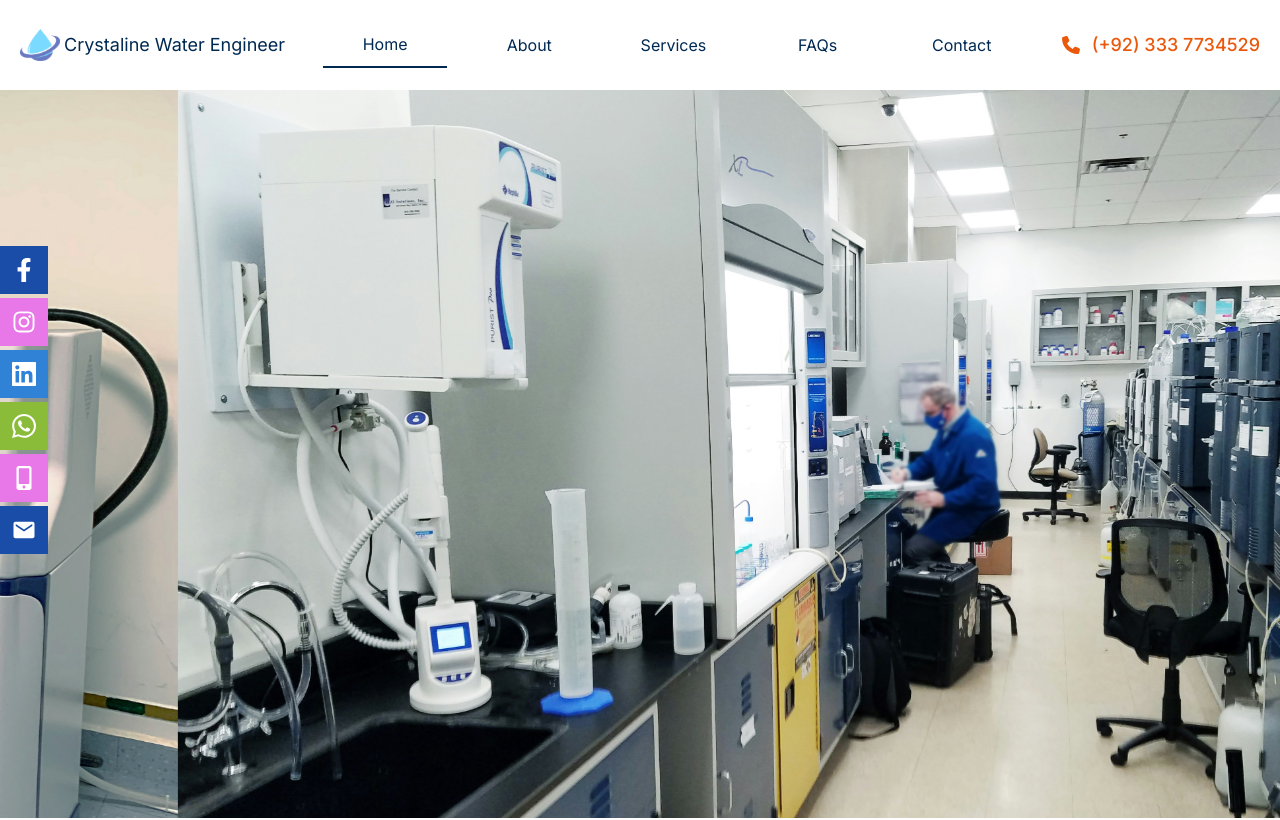
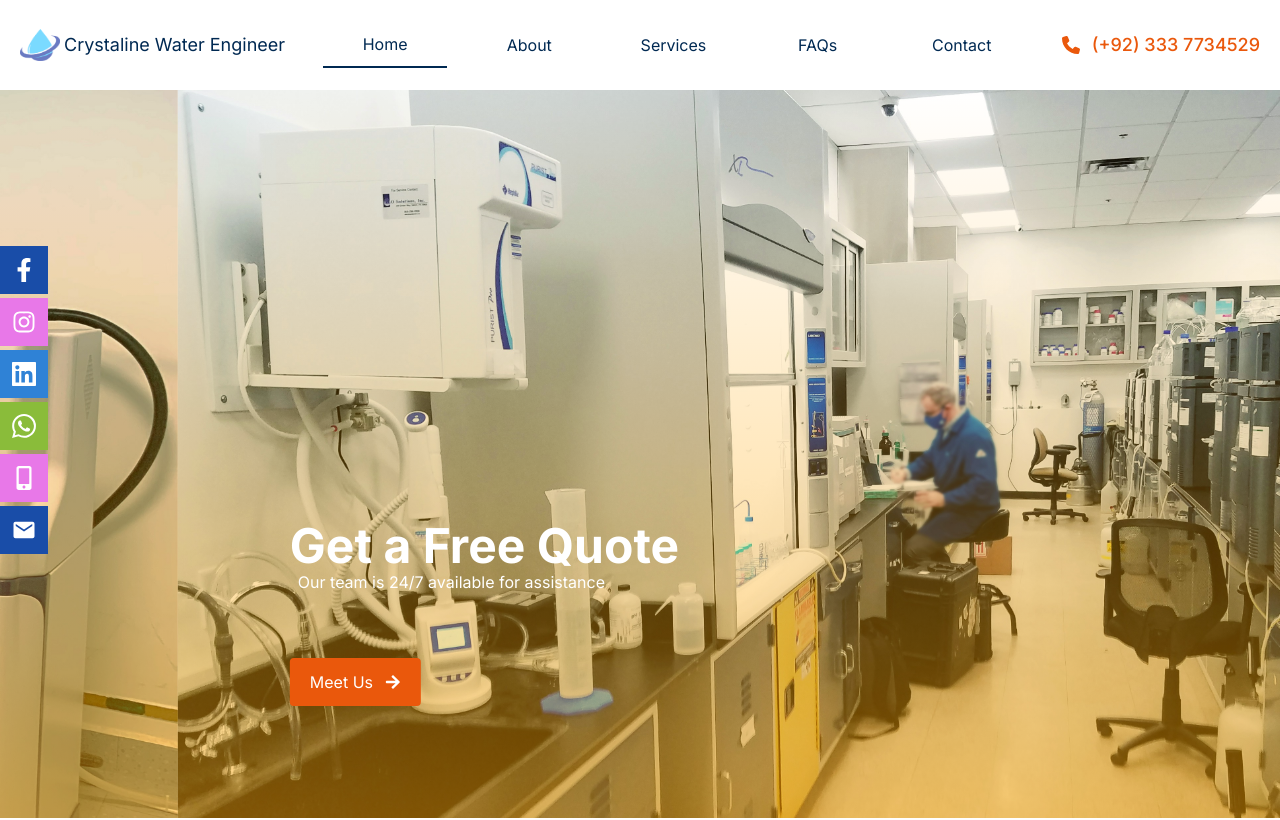
Before and after one commit to mafaqahmed/crytalline-water-engineer, a Next.js app: page / in a window 1280 px wide. Shown: the top 820 px of the page. Built offline with nearby package versions, Linux system fonts and the light colour scheme.

Commit message:
Updated carousel home styling

```diff
--- a/src/app/components/Home/CarouselHome.tsx
+++ b/src/app/components/Home/CarouselHome.tsx
@@ -1,5 +1,7 @@
 "use client";
 import Slider from "react-slick";
+
+import { FaArrowRight } from "react-icons/fa";
 
 import "slick-carousel/slick/slick.css";
 import "slick-carousel/slick/slick-theme.css";
@@ -17,9 +19,30 @@ const CarouselHome = () => {
   return (
     <div className="w-full">
       <Slider {...settings}>
-        <div>
+        <div className="relative w-full h-[91vh]">
+          <div className="absolute left-10 bottom-10 md:left-28 md:bottom-28 z-50">
+            <div className="mb-10 md:mb-16">
+              <h2 className="text-white font-bold text-3xl md:text-5xl">
+                100% Trusted Company
+              </h2>
+              <p className="text-white ml-2">#01 Choice all over Pakistan</p>
+            </div>
+            <button className="flex items-center gap-3 bg-primary text-white rounded px-5 py-3">
+              Get Started
+              <span>
+                <FaArrowRight />
+              </span>
+            </button>
+          </div>
           <div
-            className="w-full h-[91vh]"
+            className="w-full h-full absolute top-0 left-0 z-10"
+            style={{
+              background:
+                "linear-gradient(rgba(255,255,255,0), rgba(255,165,0,0.5))",
+            }}
+          />
+          <div
+            className="w-full h-full absolute top-0 left-0"
             style={{
               backgroundImage: 'url("/images/image1.jpg")',
               backgroundRepeat: "no-repeat",
@@ -28,9 +51,33 @@ const CarouselHome = () => {
             }}
           ></div>
         </div>
-        <div>
+        <div className="relative w-full h-[91vh]">
+          <div className="absolute left-10 bottom-10 md:left-28 md:bottom-28 z-50">
+            <div className="mb-10 md:mb-16">
+              <h2 className="text-white font-bold text-3xl md:text-5xl">
+                Vast Variety of Water Treatment Plants
+              </h2>
+              <p className="text-white ml-2">
+                Deal in all kind of water treatment plants with full
+                customization
+              </p>
+            </div>
+            <button className="flex items-center gap-3 bg-primary text-white rounded px-5 py-3">
+              Contact Us
+              <span>
+                <FaArrowRight />
+              </span>
+            </button>
+          </div>
           <div
-            className="w-full h-[91vh]"
+            className="w-full h-full absolute top-0 left-0 z-10"
+            style={{
+              background:
+                "linear-gradient(rgba(255,255,255,0), rgba(255,165,0,0.5))",
+            }}
+          />
+          <div
+            className="w-full h-full absolute top-0 left-0"
             style={{
               backgroundImage: 'url("/images/image2.jpg")',
               backgroundRepeat: "no-repeat",
@@ -39,9 +86,32 @@ const CarouselHome = () => {
             }}
           ></div>
         </div>
-        <div>
+        <div className="relative w-full h-[91vh]">
+          <div className="absolute left-10 bottom-10 md:left-28 md:bottom-28 z-50">
+            <div className="mb-10 md:mb-16">
+              <h2 className="text-white font-bold text-3xl md:text-5xl">
+                Get a Free Quote
+              </h2>
+              <p className="text-white ml-2">
+                Our team is 24/7 available for assistance
+              </p>
+            </div>
+            <button className="flex items-center gap-3 bg-primary text-white rounded px-5 py-3">
+              Meet Us
+              <span>
+                <FaArrowRight />
+              </span>
+            </button>
+          </div>
           <div
-            className="w-full h-[91vh]"
+            className="w-full h-full absolute top-0 left-0 z-10"
+            style={{
+              background:
+                "linear-gradient(rgba(255,255,255,0), rgba(255,165,0,0.5))",
+            }}
+          />
+          <div
+            className="w-full h-full absolute top-0 left-0"
             style={{
               backgroundImage: 'url("/images/image3.jpg")',
               backgroundRepeat: "no-repeat",
```
